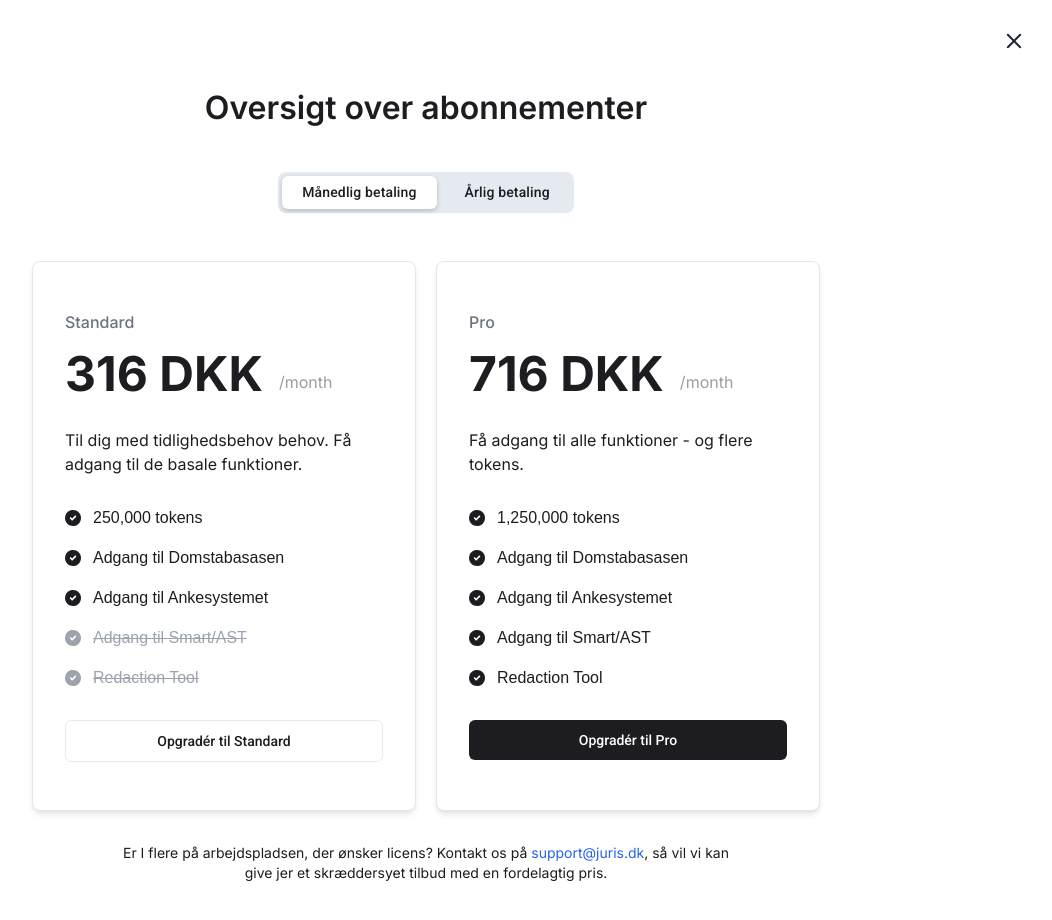
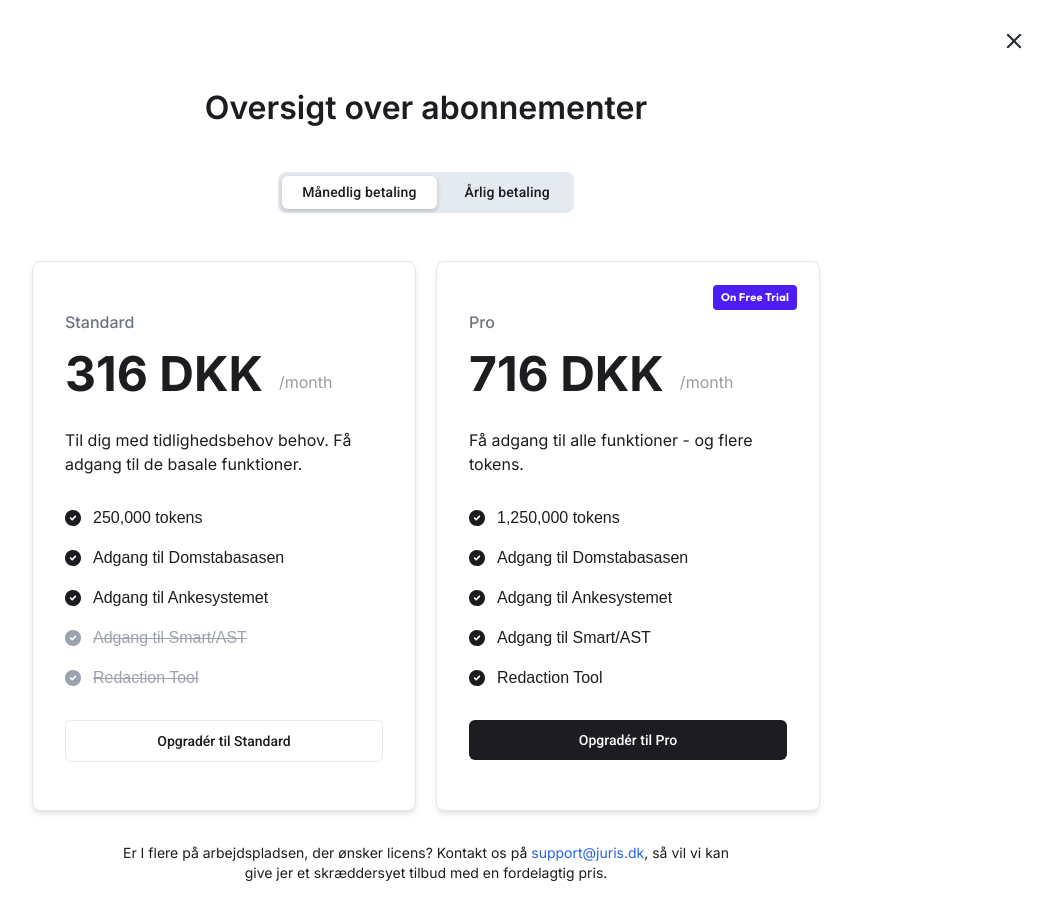
Before and after one commit to simonkataev/pricing-app, a Next.js app: page /pricing in a window 1280 px wide. Shown: the top 920 px of the page, without its empty margins (214-1266 px from the left). Built offline with nearby package versions, Linux system fonts and the light colour scheme.

Commit message:
resolve purple color for paid

```diff
--- a/next.config.ts
+++ b/next.config.ts
@@ -3,6 +3,7 @@
 const nextConfig: NextConfig = {
   output: 'standalone',
   reactStrictMode: true,
+  distDir: '.next',
 };
 
 export default nextConfig;
--- a/src/app/pricing/metadata.ts
+++ b/src/app/pricing/metadata.ts
@@ -4,6 +4,7 @@
   title: "Abonnementer | Juris AI",
   description: "Vælg det abonnement, der passer til dine behov. Få adgang til juridiske databaser, AI-værktøjer og avancerede funktioner med Juris AI.",
   keywords: ["juridisk abonnement", "legal tech priser", "AI juridisk værktøj", "juridisk software", "domstolsafgørelser adgang"],
+  metadataBase: new URL("https://juris.dk"),
   openGraph: {
     title: "Abonnementer og priser | Juris AI",
     description: "Vælg det abonnement, der passer til dine behov. Få adgang til juridiske databaser, AI-værktøjer og avancerede funktioner med Juris AI.",
--- a/src/app/pricing/page.tsx
+++ b/src/app/pricing/page.tsx
@@ -9,22 +9,11 @@
 import pricingData, { BillingCycle } from "@/data/pricingData";
 import { PricingStatus } from "@/components/pricing/PricingButtons";
 
-// Client component that uses useSearchParams
-function StatusFromParams() {
+// Component that uses searchParams
+function PricingContent() {
+  const [billingCycle, setBillingCycle] = useState<BillingCycle>("monthly");
   const searchParams = useSearchParams();
-  const statusParam = searchParams.get("status") as PricingStatus | null;
-  return statusParam || "ongoing-trial";
-}
-
-export default function PricingPage() {
-  const [billingCycle, setBillingCycle] = useState<BillingCycle>("monthly");
-
-  // Wrap the component that uses useSearchParams in Suspense
-  const status: PricingStatus = (
-    <Suspense fallback="ongoing-trial">
-      <StatusFromParams />
-    </Suspense>
-  ) as unknown as PricingStatus;
+  const status: PricingStatus = (searchParams.get("status") as PricingStatus) || "ongoing-trial";
 
   // Get title and message based on status
   const getTitle = () => "Oversigt over abonnementer";
@@ -116,3 +105,23 @@
     </div>
   );
 }
+
+// Loading fallback component
+function PricingFallback() {
+  return (
+    <div className="bg-white py-[112px] sm:py-[84px]">
+      <div className="mx-auto max-w-7xl px-4 sm:px-6 lg:px-8 text-center">
+        <p>Indlæser abonnementer...</p>
+      </div>
+    </div>
+  );
+}
+
+// Main component that wraps PricingContent in Suspense
+export default function PricingPage() {
+  return (
+    <Suspense fallback={<PricingFallback />}>
+      <PricingContent />
+    </Suspense>
+  );
+}
```
